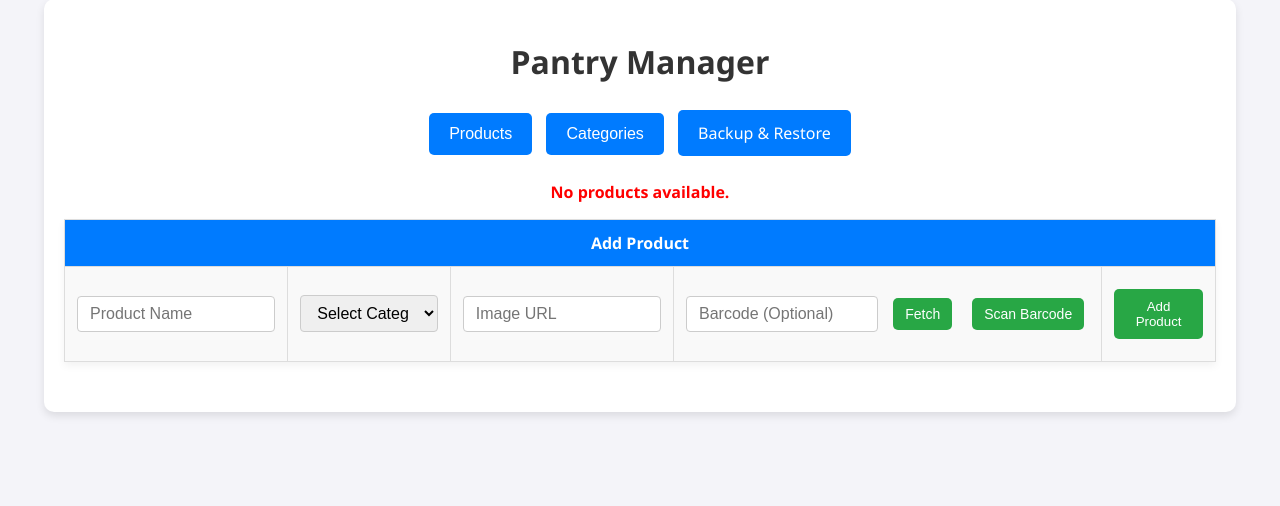
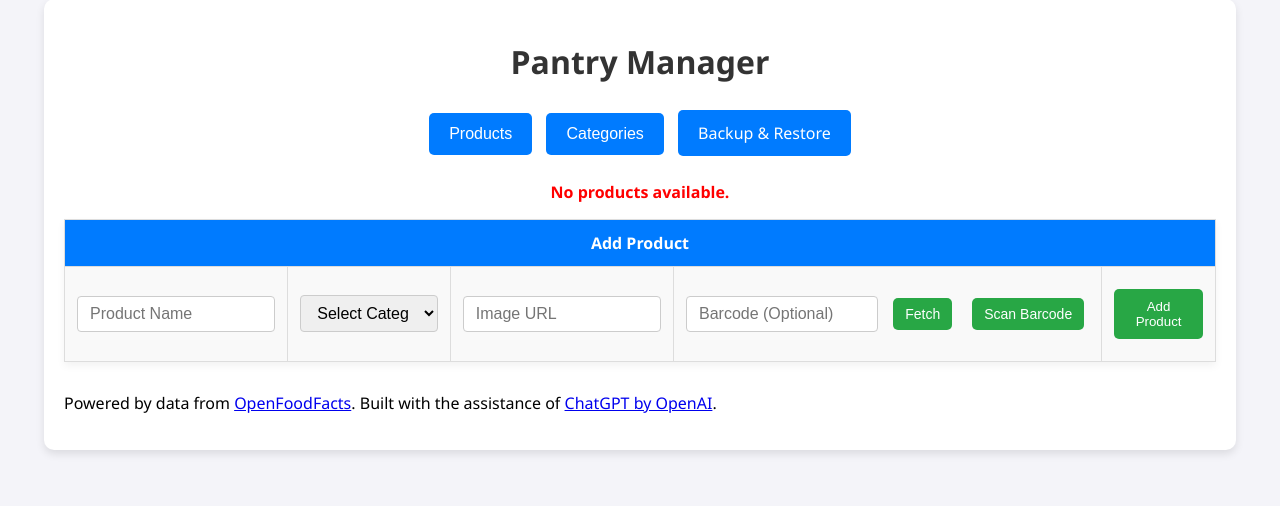
Before and after one commit to mintcreg/pantry_tracker, a Flask app: page / in a window 1280 px wide. Shown: the part 41-547 px from the top of the page. Run offline with Flask 2, Linux system fonts and the light colour scheme; data that the repository does not hold is empty; parts of the project's set-up code (start-up, migrations or seed data) failed here and were passed over.

Commit message:
Attribution to OpenFoodFacts added

```diff
--- a/webapp/templates/index.html
+++ b/webapp/templates/index.html
@@ -43,7 +43,14 @@
         <button class="generate-btn" onclick="saveEntities()">Save</button>
     </div>
 
-</div>
+	<!-- Attribution Section -->
+	<div class="attribution">
+		<p>
+			Powered by data from <a href="https://world.openfoodfacts.org" target="_blank" rel="noopener noreferrer">OpenFoodFacts</a>.
+			Built with the assistance of <a href="https://openai.com" target="_blank" rel="noopener noreferrer">ChatGPT by OpenAI</a>.
+		</p>
+	</div>
+	</div>
 
 <!-- Edit Category Modal -->
 <div id="edit-category-modal" class="modal">
```
Also changed, not shown: webapp/templates/backup.html (+7 -1 lines).
